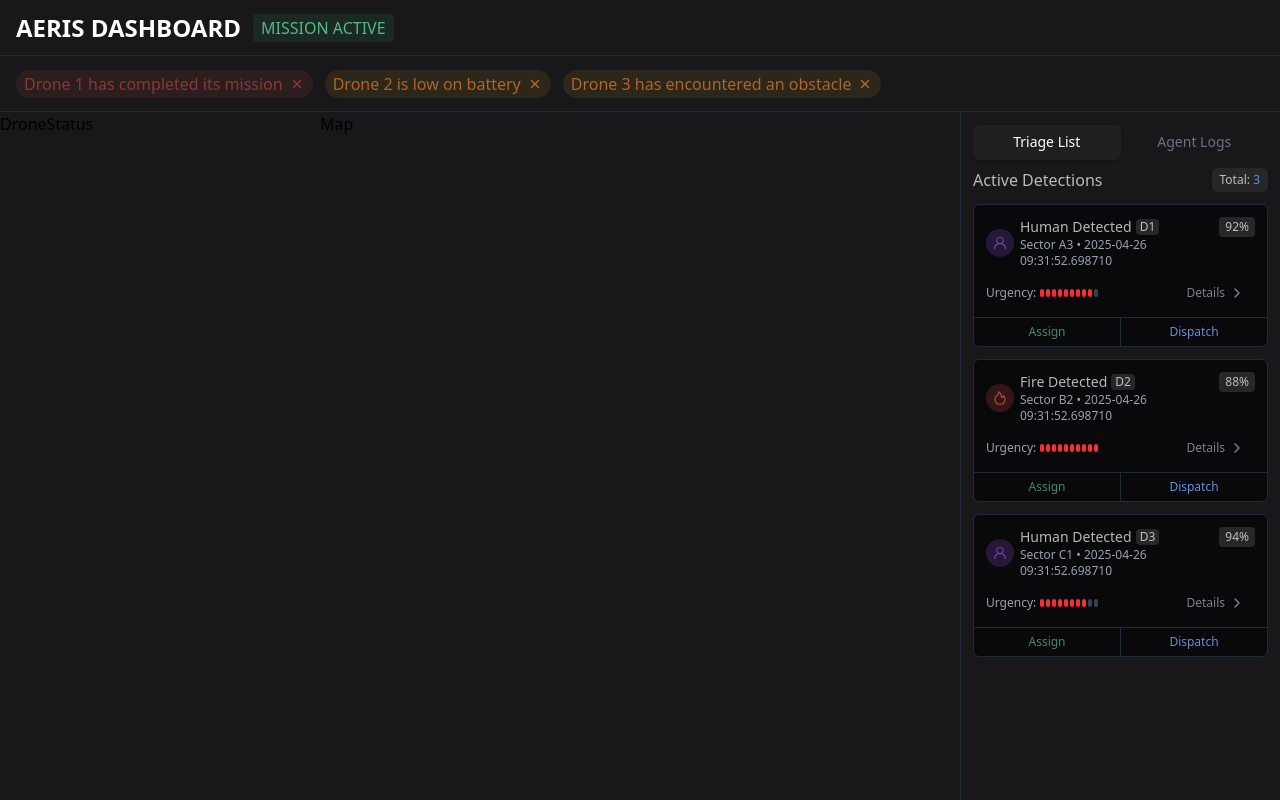
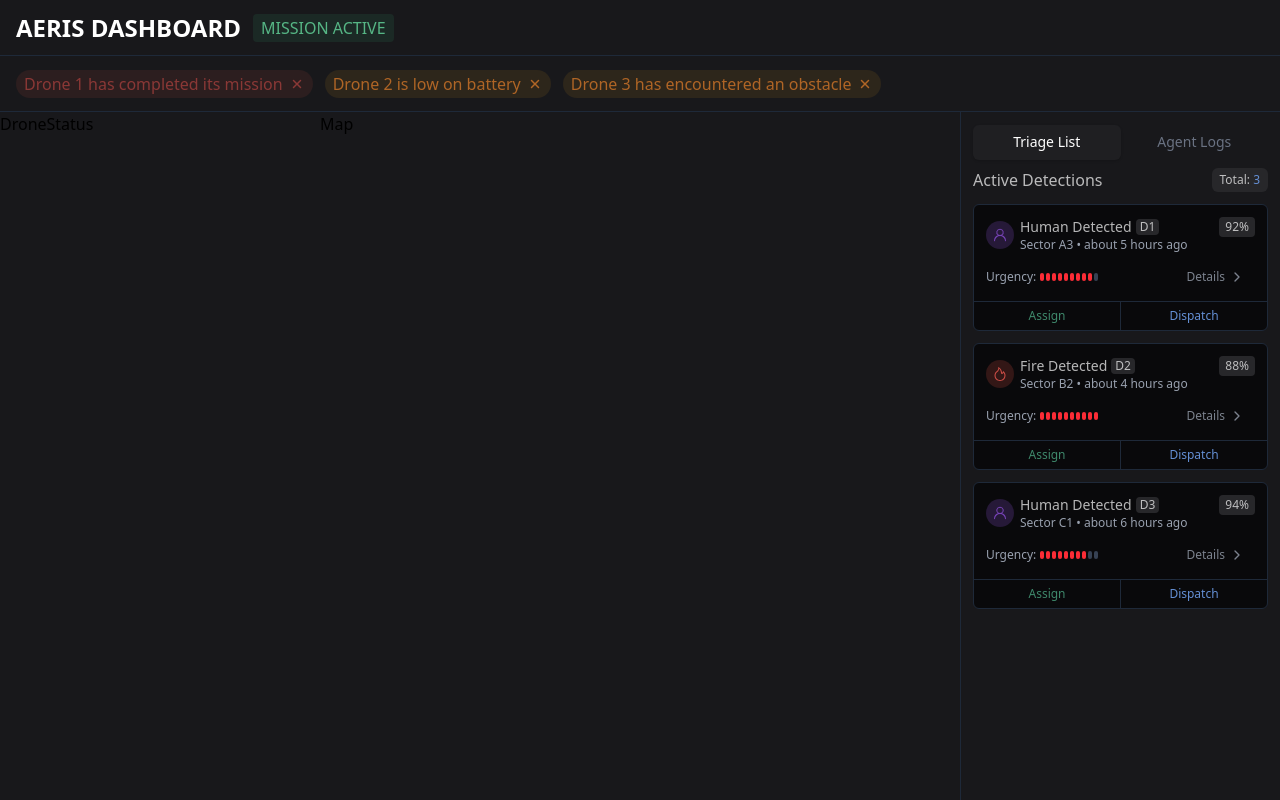
Before and after one commit to Jeffuz/AERIS, a Next.js app in the folder frontend/: page / in a window 1280 px wide. Built offline with nearby package versions, Linux system fonts and the light colour scheme.

Commit message:
show relative timestamp

```diff
--- a/frontend/package.json
+++ b/frontend/package.json
@@ -14,6 +14,7 @@
     "@radix-ui/react-tabs": "^1.1.9",
     "class-variance-authority": "^0.7.1",
     "clsx": "^2.1.1",
+    "date-fns": "^4.1.0",
     "lucide-react": "^0.503.0",
     "next": "15.3.1",
     "react": "^19.0.0",
@@ -24,6 +25,7 @@
   "devDependencies": {
     "@eslint/eslintrc": "^3",
     "@tailwindcss/postcss": "^4",
+    "@types/date-fns": "^2.5.3",
     "@types/node": "^20",
     "@types/react": "^19",
     "@types/react-dom": "^19",
--- a/frontend/src/app/components/Triage.tsx
+++ b/frontend/src/app/components/Triage.tsx
@@ -2,6 +2,7 @@
 
 // Hooks
 import React, { useState } from "react";
+import { formatDistanceToNow } from "date-fns/formatDistanceToNow";
 
 // Components
 import { Tabs, TabsContent, TabsList, TabsTrigger } from "@/components/ui/tabs";
@@ -22,6 +23,12 @@ type Detection = {
   confidence: number;
   timestamp: string;
 };
+
+// Relative time based on detection time stamp
+function getRelativeTime(timestamp: string) {
+  const date = new Date(timestamp);
+  return formatDistanceToNow(date, { addSuffix: true });
+}
 
 // Get Icon + Color for Detection Type
 function getDetectionIcon(type: Detection["type"]) {
@@ -53,6 +60,7 @@ function getDetectionIcon(type: Detection["type"]) {
 
 function TriageItem({ detection }: { detection: Detection }) {
   const iconStyle = getDetectionIcon(detection.type);
+  const relativeTime = getRelativeTime(detection.timestamp);
 
   return (
     <div className="bg-[#09090B] border border-gray-800 rounded-md overflow-hidden hover:border-gray-700 transition-colors group">
@@ -80,7 +88,7 @@ function TriageItem({ detection }: { detection: Detection }) {
               </div>
               {/* Location + Timestamp */}
               <div className="text-xs text-gray-400">
-                {detection.location} • {detection.timestamp}
+                {detection.location} • {relativeTime}
               </div>
             </div>
           </div>
@@ -141,7 +149,7 @@ const TriageTab = () => {
       location: "Sector A3",
       urgency: 9,
       confidence: 92,
-      timestamp: "2025-04-26 09:31:52.698710",
+      timestamp: "2025-04-26 10:31:52.698710",
     },
     {
       id: "D2",
@@ -149,7 +157,7 @@ const TriageTab = () => {
       location: "Sector B2",
       urgency: 10,
       confidence: 88,
-      timestamp: "2025-04-26 09:31:52.698710",
+      timestamp: "2025-04-26 10:58:52.698710",
     },
     {
       id: "D3",
@@ -195,7 +203,7 @@ const Triage = ({ className }: TriageProps) => {
   const tabTriggerClass =
     "data-[state=active]:bg-[#1F1F22] data-[state=active]:text-white data-[state=inactive]:text-gray-500";
 
-  console.log(new Date());
+  // console.log(new Date());
   return (
     <section
       className={`h-full flex flex-col ${className} border-l border-gray-800 p-3`}
```
Also changed, not shown: 1 other file (tests, documents, lock files or other folders).
